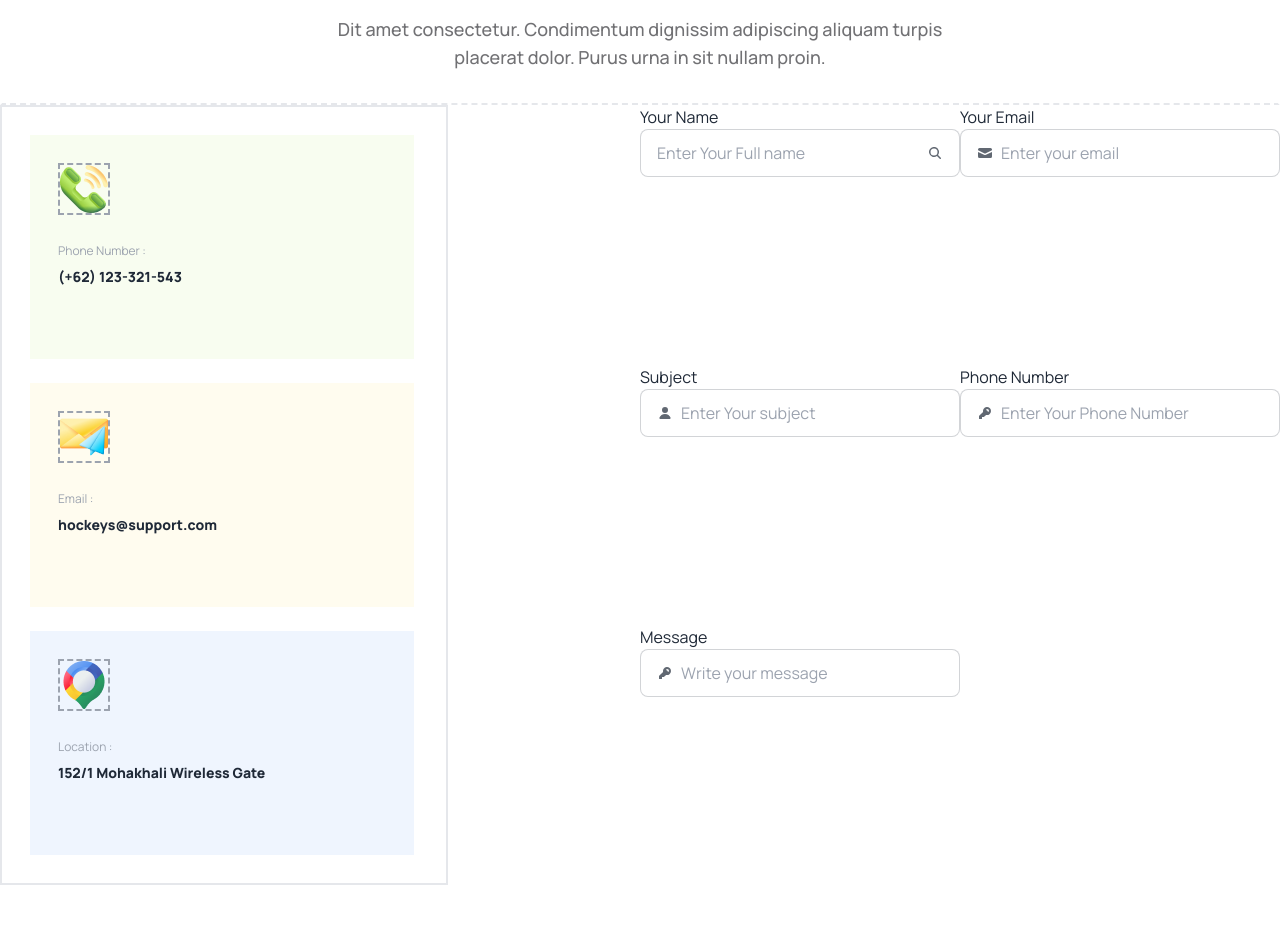
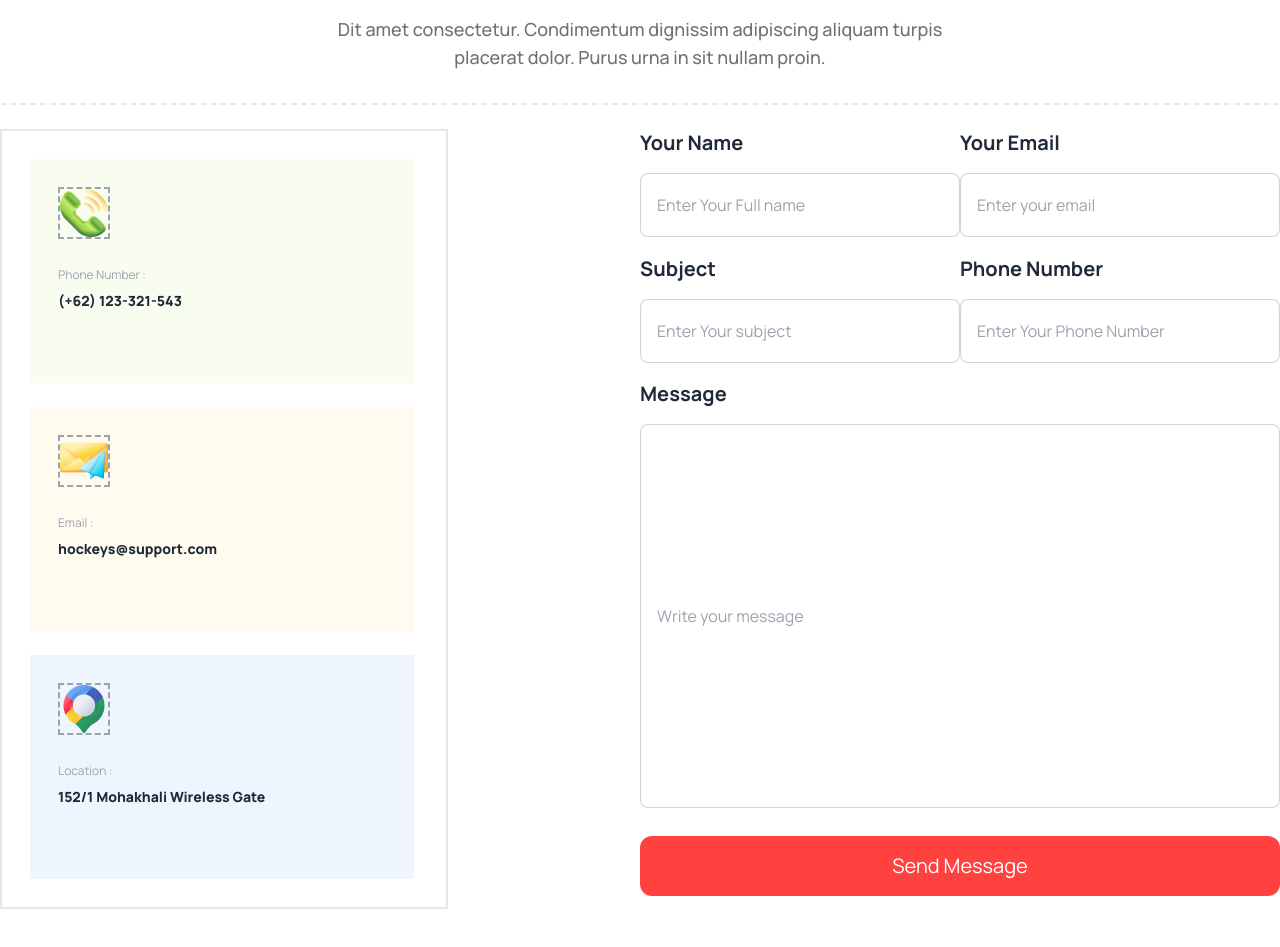
Before and after one commit to smrcourier/Responsive-Web-Design-Hockey-, a plain HTML site: page index.html in a window 1280 px wide. Shown: the part 3860-4807 px from the top of the page. Drawn offline with nearby package versions, Linux system fonts and the light colour scheme.

Commit message:
Before footer

```diff
--- a/index.html
+++ b/index.html
@@ -426,8 +426,8 @@
             <h3 class="text-xl md:text-4xl mb-7 text-[#131318] font-extrabold ">Get In Touch</h3>
             <p class="text-xs md:text-lg font-medium text-[#13131899] w-[250px] md:w-auto md:max-w-2xl mx-auto ">Dit amet consectetur. Condimentum dignissim adipiscing aliquam turpis placerat dolor. Purus urna in sit nullam proin. </p>
           </div>
-          <!-- md:max-h-full lg:max-h-[764px] -->
-          <div class="grid grid-cols-1 md:grid-cols-2 md:max-h-full lg:min-h-[764px] ">
+          <!-- md:max-h-full lg:min-h-[700px] -->
+          <div class="grid grid-cols-1 md:grid-cols-2 mt-6  ">
             <div class="border-2 p-7 border-gray-200 space-y-6 border-[#1313181A] max-w-md">
               <div class="w-96 h-56 bg-[#BCED6D1A] p-7 space-y-7">
                 <img src="Images/Group 1171275317.png" class="border-2 border-gray-400 border-dashed" alt="">
@@ -459,48 +459,45 @@
 
 
             </div>
-            <div class="grid grid-cols-1 md:grid-cols-2">
-              <div>
-                <span>Your Name</span>
-                <label class="input input-bordered flex items-center gap-2">
+            <div class="grid grid-cols-1 lg:grid-cols-2  w-full h-full">
+              <div class=" w-80 h-28  ">
+                <span class=" text-xl font-bold ">Your Name</span>
+                <label class="  h-16 mt-4 input input-bordered flex items-center gap-2">
 
                   <input type="text" class="grow" placeholder="Enter Your Full name" />
-                  <svg xmlns="http://www.w3.org/2000/svg" viewBox="0 0 16 16" fill="currentColor" class="w-4 h-4 opacity-70"><path fill-rule="evenodd" d="M9.965 11.026a5 5 0 1 1 1.06-1.06l2.755 2.754a.75.75 0 1 1-1.06 1.06l-2.755-2.754ZM10.5 7a3.5 3.5 0 1 1-7 0 3.5 3.5 0 0 1 7 0Z" clip-rule="evenodd" /></svg>
                 </label>
               </div>
 
-              <div>
-                <span>Your Email</span>
-                <label class="input input-bordered flex items-center gap-2">
-                  <svg xmlns="http://www.w3.org/2000/svg" viewBox="0 0 16 16" fill="currentColor" class="w-4 h-4 opacity-70"><path d="M2.5 3A1.5 1.5 0 0 0 1 4.5v.793c.026.009.051.02.076.032L7.674 8.51c.206.1.446.1.652 0l6.598-3.185A.755.755 0 0 1 15 5.293V4.5A1.5 1.5 0 0 0 13.5 3h-11Z" /><path d="M15 6.954 8.978 9.86a2.25 2.25 0 0 1-1.956 0L1 6.954V11.5A1.5 1.5 0 0 0 2.5 13h11a1.5 1.5 0 0 0 1.5-1.5V6.954Z" /></svg>
-                  <input type="text" class="grow" placeholder="Enter your email" />
+              <div class=" w-80 h-28 ">
+                <span class="text-xl font-bold">Your Email</span>
+                <label class="w-80 h-16 mt-4 input input-bordered flex items-center gap-2">
+                  <input type="text" class="grow " placeholder="Enter your email" />
                 </label>
               </div>
 
-              <div>
+              <div class="w-80 h-28">
 
-                <span>Subject</span>
-                <label class="input input-bordered flex items-center gap-2">
-                  <svg xmlns="http://www.w3.org/2000/svg" viewBox="0 0 16 16" fill="currentColor" class="w-4 h-4 opacity-70"><path d="M8 8a3 3 0 1 0 0-6 3 3 0 0 0 0 6ZM12.735 14c.618 0 1.093-.561.872-1.139a6.002 6.002 0 0 0-11.215 0c-.22.578.254 1.139.872 1.139h9.47Z" /></svg>
+                <span class="text-xl font-bold">Subject</span>
+                <label class="w-80 h-16 mt-4 input input-bordered flex items-center gap-2">
                   <input type="text" class="grow" placeholder="Enter Your subject" />
                 </label>
               </div>
 
-              <div>
-                <span>Phone Number</span>
-                <label class="input input-bordered flex items-center gap-2">
-                  <svg xmlns="http://www.w3.org/2000/svg" viewBox="0 0 16 16" fill="currentColor" class="w-4 h-4 opacity-70"><path fill-rule="evenodd" d="M14 6a4 4 0 0 1-4.899 3.899l-1.955 1.955a.5.5 0 0 1-.353.146H5v1.5a.5.5 0 0 1-.5.5h-2a.5.5 0 0 1-.5-.5v-2.293a.5.5 0 0 1 .146-.353l3.955-3.955A4 4 0 1 1 14 6Zm-4-2a.75.75 0 0 0 0 1.5.5.5 0 0 1 .5.5.75.75 0 0 0 1.5 0 2 2 0 0 0-2-2Z" clip-rule="evenodd" /></svg>
+              <div class="w-80 h-28">
+                <span class="text-xl font-bold">Phone Number</span>
+                <label class="w-80 h-16 mt-4 input input-bordered flex items-center gap-2">
                   <input type="number" class="grow" placeholder="Enter Your Phone Number"  value="Number" />
                 </label>
 
               </div>
 
-              <div>
-                <span>Message</span>
-                <label class="input input-bordered flex items-center gap-2">
-                  <svg xmlns="http://www.w3.org/2000/svg" viewBox="0 0 16 16" fill="currentColor" class="w-4 h-4 opacity-70"><path fill-rule="evenodd" d="M14 6a4 4 0 0 1-4.899 3.899l-1.955 1.955a.5.5 0 0 1-.353.146H5v1.5a.5.5 0 0 1-.5.5h-2a.5.5 0 0 1-.5-.5v-2.293a.5.5 0 0 1 .146-.353l3.955-3.955A4 4 0 1 1 14 6Zm-4-2a.75.75 0 0 0 0 1.5.5.5 0 0 1 .5.5.75.75 0 0 0 1.5 0 2 2 0 0 0-2-2Z" clip-rule="evenodd" /></svg>
+              <div class="w-full  col-span-2 ">
+                <span class="text-xl font-bold">Message</span>
+                <label class=" mt-4 min-h-96 input input-bordered flex items-center gap-2">
                   <input type="text" class="grow" placeholder="Write your message"   />
+
                 </label>
+                <button class="w-full p-4 text-xl bg-[#FF4240] mt-7 text-white rounded-xl">Send Message</button>
               </div>
 
 
```
